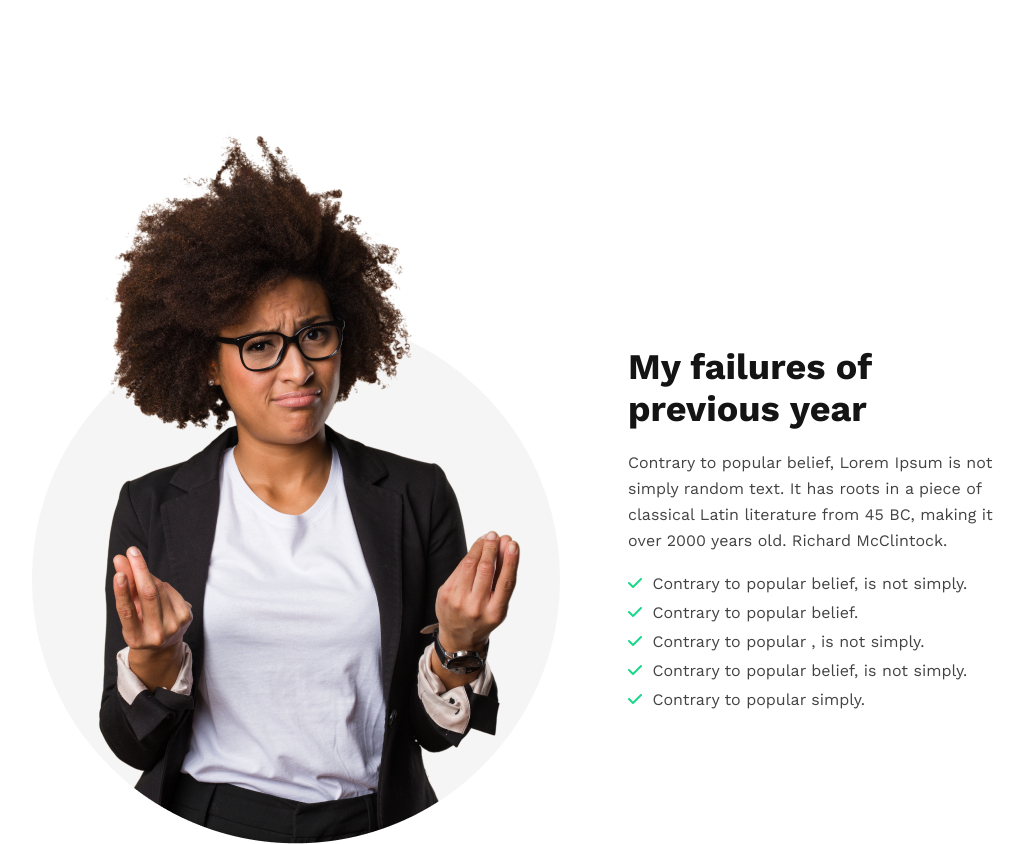
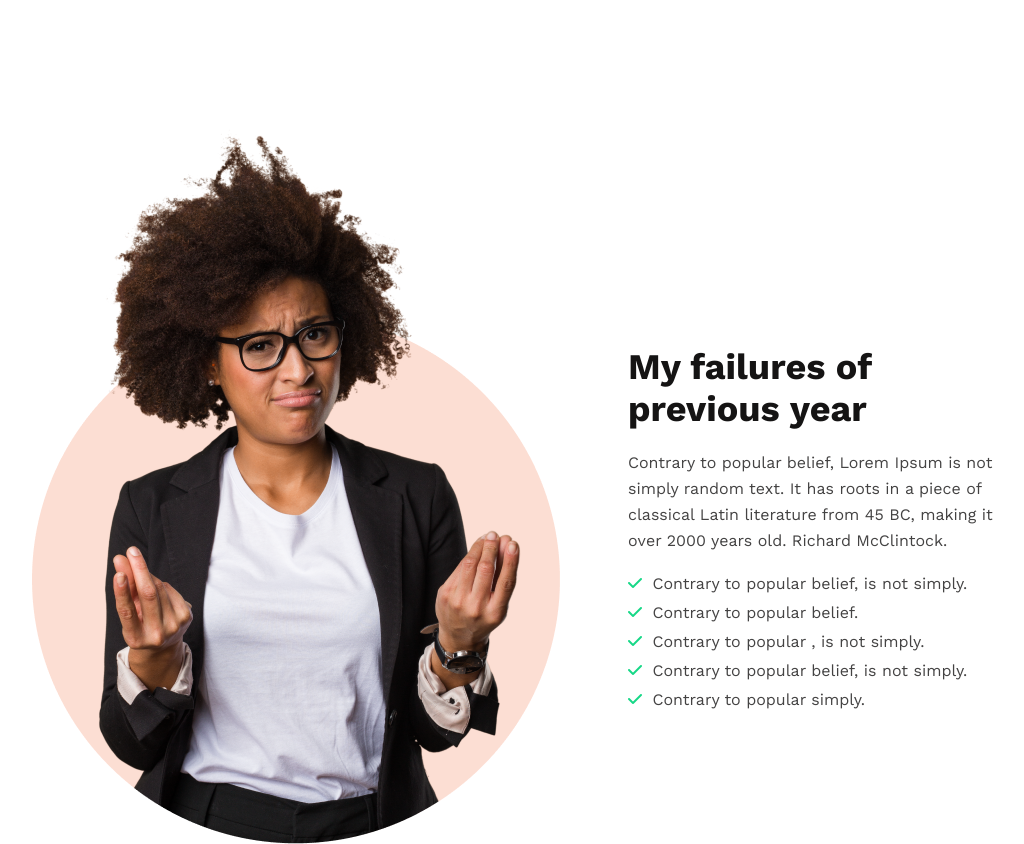
Before and after one commit to sultangit95/figma-to-html-new-year, a plain HTML site: page index.html in a window 1280 px wide. Shown: the part 860-1704 px from the top of the page, without its empty margins (61-1085 px from the left). Drawn offline with nearby package versions, Linux system fonts and the light colour scheme.

Commit message:
failure section image change

```diff
--- a/index.html
+++ b/index.html
@@ -31,7 +31,7 @@
     <section id="failure">
       <div class="failure-contents">
         <div class="failure-con-img">
-          <img src="images/person.png" alt="">
+          <img src="images/person-2.png" alt="">
         </div>
         <div class="failure-con-text">
           <h1 class="failure-heading">My failures of previous year</h1>
```
Also changed, not shown: images/person-2.png (added).
